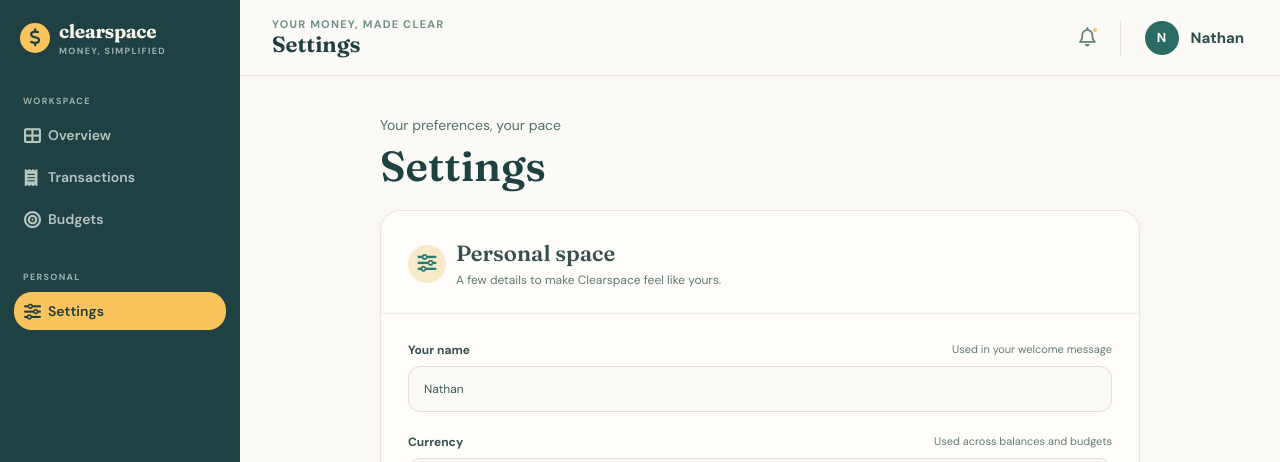
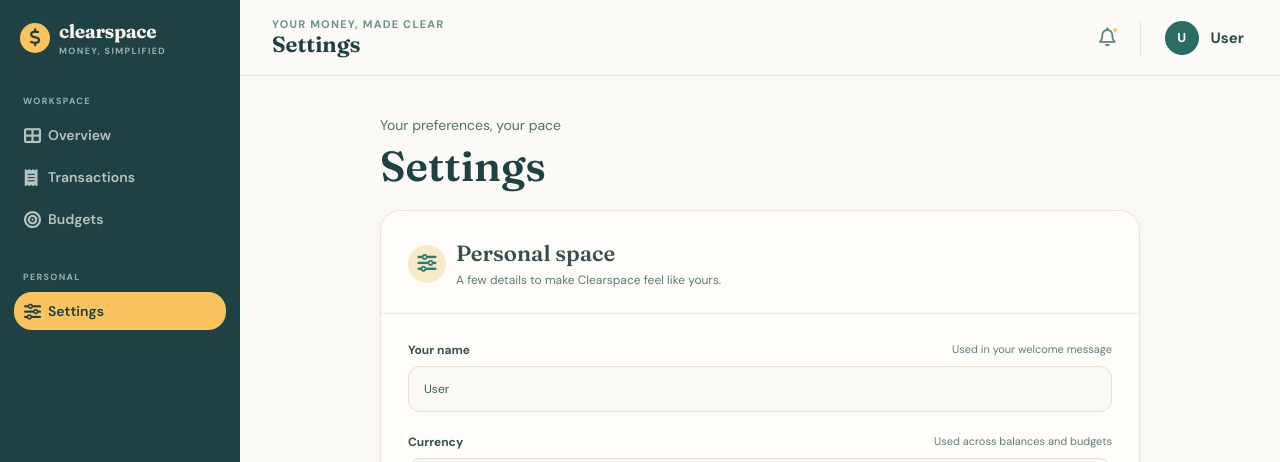
Before and after one commit to emperorfrost17-png/finance-tracker-app, a React (Vite) app: page /settings in a window 1280 px wide. Shown: the top 462 px of the page. Built offline with nearby package versions, Linux system fonts and the light colour scheme; no server answers.

Commit message:
tweaked the code

```diff
--- a/src/App.tsx
+++ b/src/App.tsx
@@ -55,9 +55,9 @@ const roundMoney = (amount: number) => Math.round(amount * 100) / 100;
   const [accountName, setAccountName] = useState(() => {
     try {
       const storedAccountName = localStorage.getItem("accountName");
-      return storedAccountName ? JSON.parse(storedAccountName) : "Nathan";
+      return storedAccountName ? JSON.parse(storedAccountName) : "User";
     } catch {
-      return "Nathan";
+      return "User";
     }
   });
   const [isAddTransactionOpen, setIsAddTransactionOpen] = useState(false);
--- a/src/pages/SettingsPage.tsx
+++ b/src/pages/SettingsPage.tsx
@@ -77,7 +77,7 @@ export function SettingsPage({
                 <input
                   type="text"
                   className="settings-value"
-                  defaultValue={accountName}
+                  value={accountName}
                   onChange={(e) => setAccountName(e.target.value)}
                 />
               </div>
```
